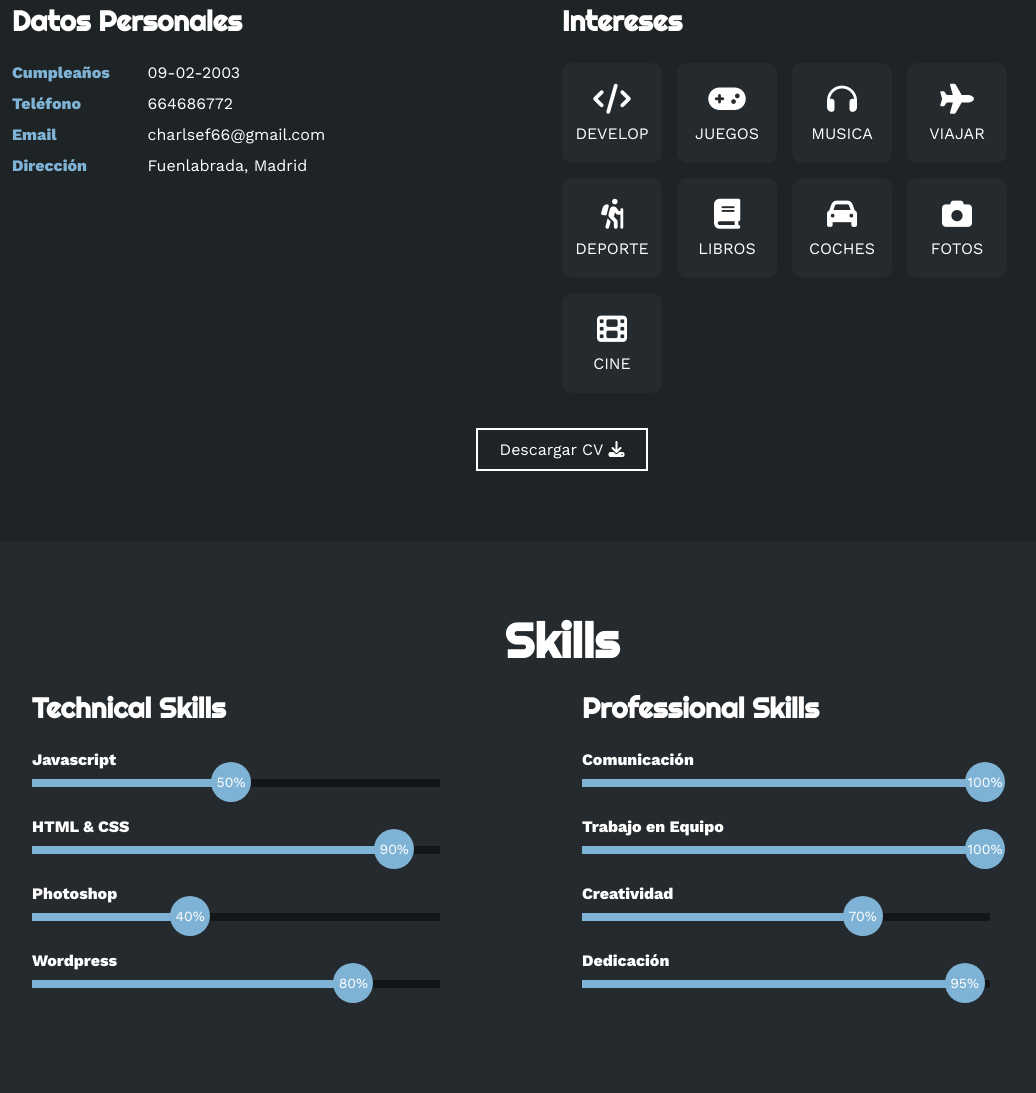
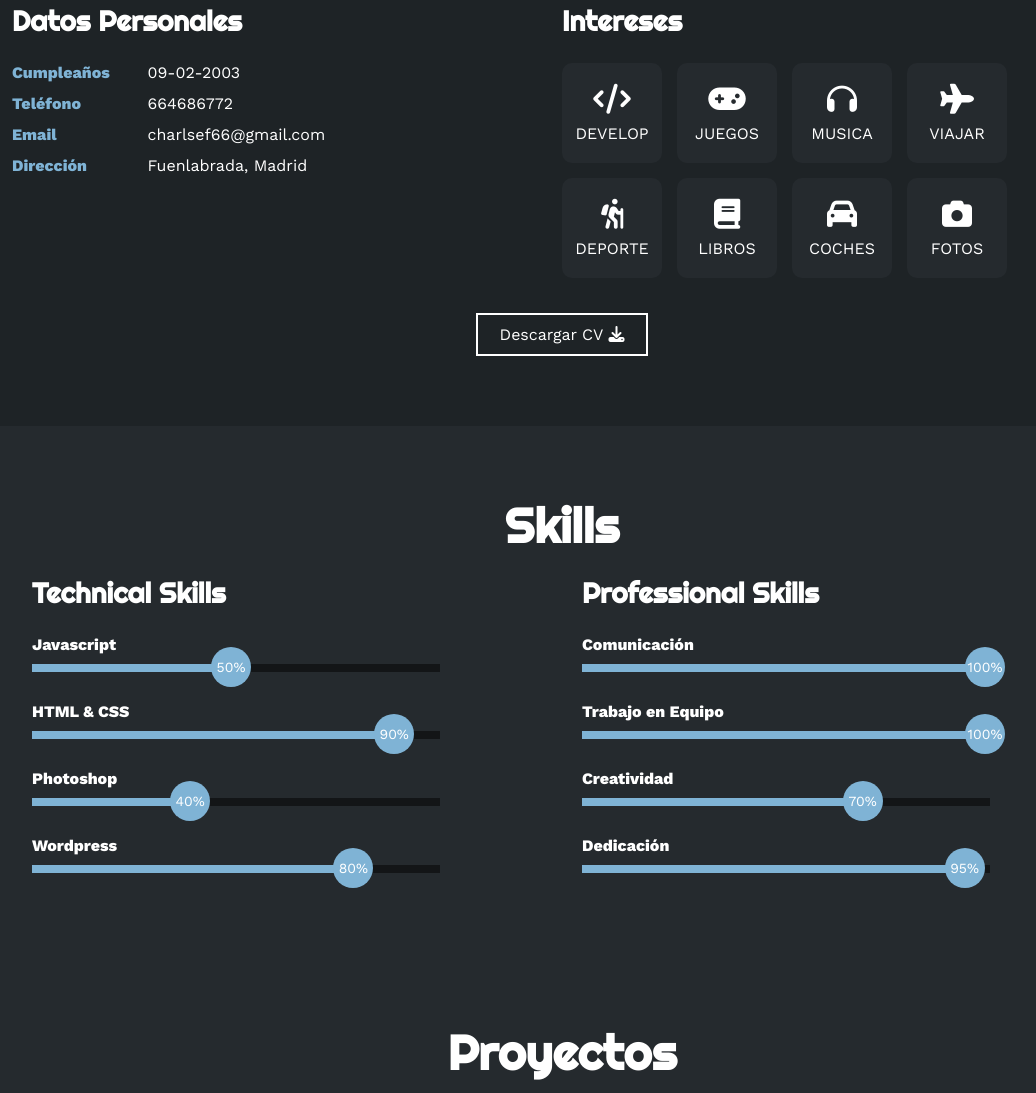
Before and after one commit to charlsef23/Portafolio, a plain HTML site: page index.html in a window 1280 px wide. Shown: the part 1007-2100 px from the top of the page, without its empty margins (78-1114 px from the left). Drawn offline with nearby package versions, Linux system fonts and the light colour scheme; files whose address does not match are found by name.

Commit message:
Update index.html

```diff
--- a/index.html
+++ b/index.html
@@ -119,10 +119,6 @@
                         <div class="interes">
                             <i class="fa-solid fa-camera"></i>
                             <span>FOTOS</span>
-                        </div>
-                        <div class="interes">
-                            <i class="fa-solid fa-film"></i>
-                            <span>CINE</span>
                         </div>
                     </div>
                 </div>
```
